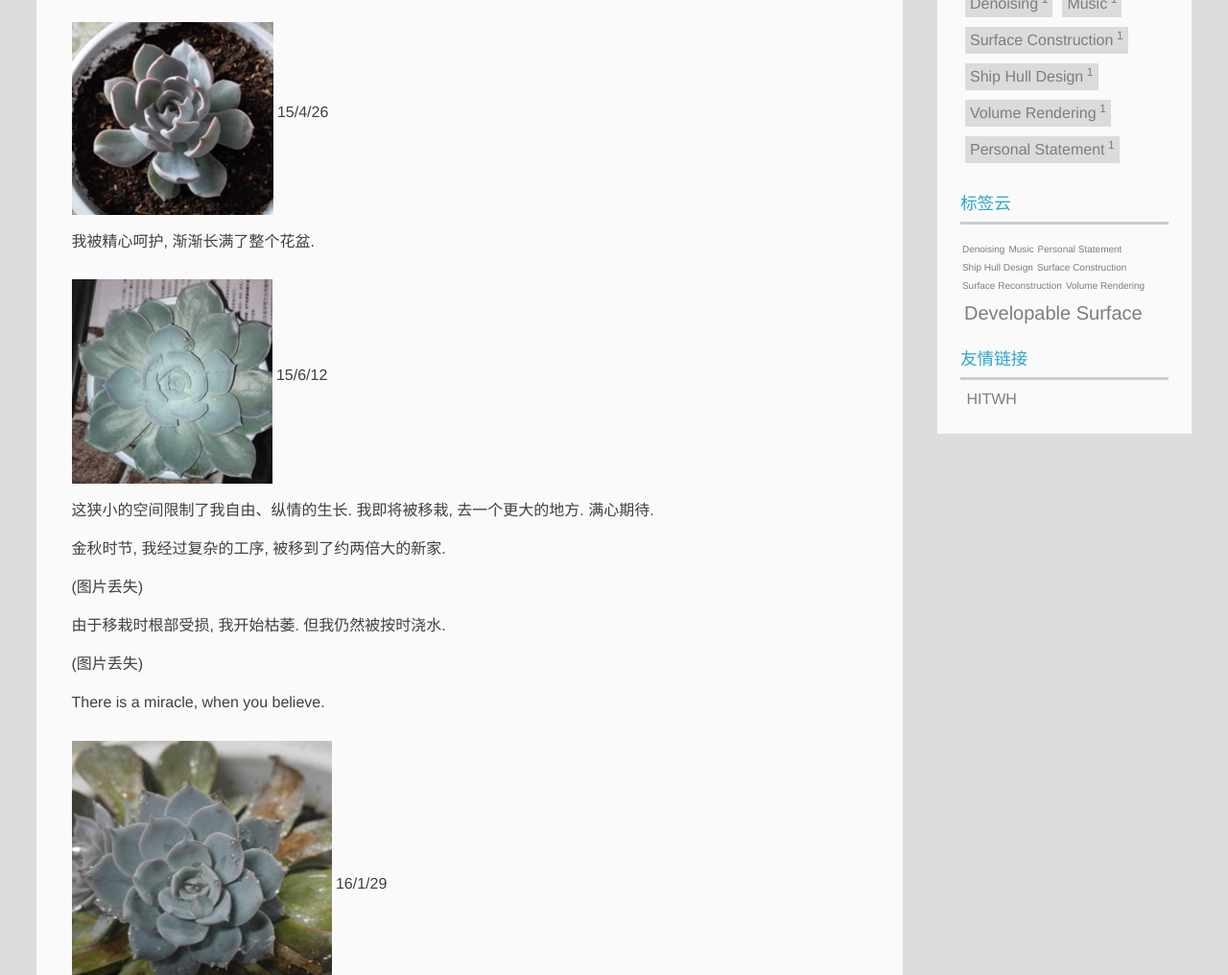
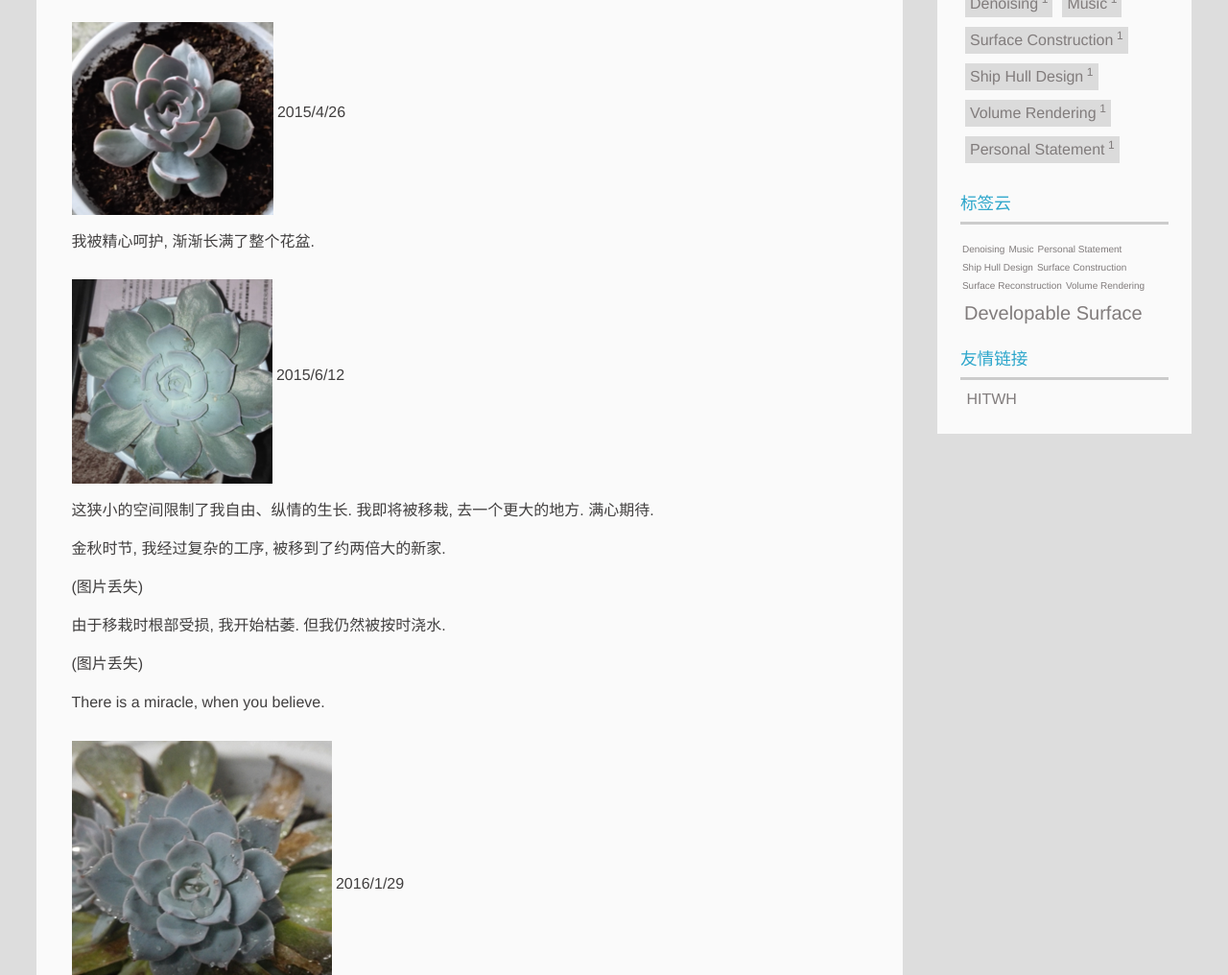
Before and after one commit to PAULYZHENG/paulyzheng.github.io, a Jekyll site: the page built from _posts/2017-09-13-My Flower and I.md, in a window 1280 px wide and 1400 px high, scrolled down 419 px. Shown: the part 152-1168 px from the top of the window at 96% size. Built offline with Jekyll 4.4.1, drawn with Linux system fonts in a browser that asks for light colours.

Commit message:
Update 2017-09-13-My Flower and I.md

```diff
--- a/_posts/2017-09-13-My Flower and I.md
+++ b/_posts/2017-09-13-My Flower and I.md
@@ -19,11 +19,11 @@ Please forgive me for using Chinese.
 
 我被摆在大街上售卖. 有人远远的观赏我, 有人端起我细细怜悯, 也有人看了我一眼就把我买回了家.
 
-![]( https://paulyzheng.github.io/img/My Flower and I_1.png) 15/4/26
+![]( https://paulyzheng.github.io/img/My Flower and I_1.png) 2015/4/26
 
 我被精心呵护, 渐渐长满了整个花盆.
 
-![]( https://paulyzheng.github.io/img/My Flower and I_2.png) 15/6/12
+![]( https://paulyzheng.github.io/img/My Flower and I_2.png) 2015/6/12
 
 这狭小的空间限制了我自由、纵情的生长. 我即将被移栽, 去一个更大的地方. 满心期待.
 
@@ -37,11 +37,11 @@ Please forgive me for using Chinese.
 
 There is a miracle, when you believe.
 
-![]( https://paulyzheng.github.io/img/My Flower and I_3.png) 16/1/29
+![]( https://paulyzheng.github.io/img/My Flower and I_3.png) 2016/1/29
 
 Now.
 
-![]( https://paulyzheng.github.io/img/My Flower and I_4.png) 17/9/13
+![]( https://paulyzheng.github.io/img/My Flower and I_4.png) 2017/9/13
 
 如果我当时移栽成功, 那现在我将会拥有一朵占满新花盆的硕大无比的花. 然后我会在下一个秋天继续被移栽.
 
```
